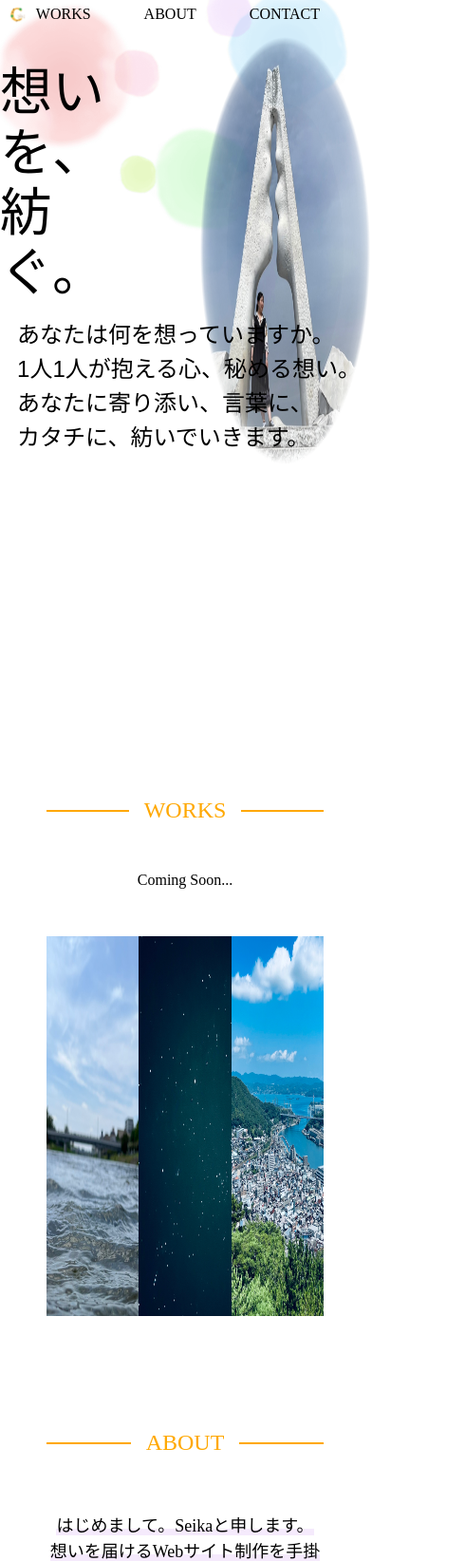
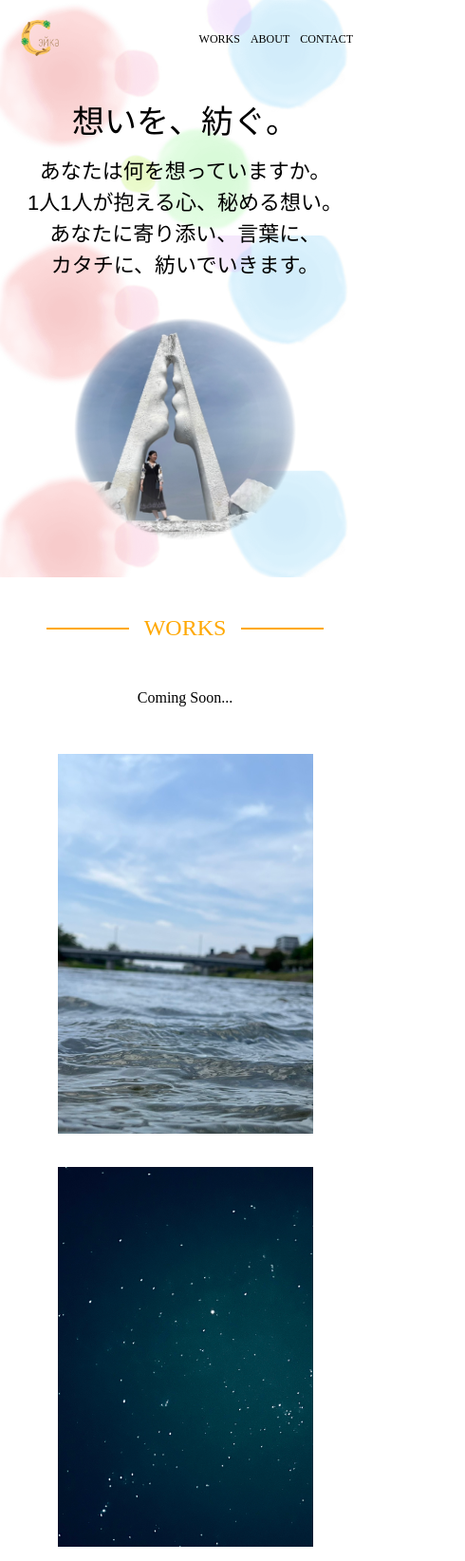
Before and after one commit to natsu-stmon/portfolio, a plain HTML site: page index.html in a window 390 px wide. Shown: the top 1644 px of the page at 95% size, 490 px wide, since content can reach past the window. Drawn offline with Linux system fonts and the light colour scheme; a web font is replaced by a local one.

Commit message:
Update style.css

```diff
--- a/css/style.css
+++ b/css/style.css
@@ -292,3 +292,91 @@ body {
   text-align: center;
   padding-bottom: 10px;
 }
+
+/* responsive */
+@media screen and (max-width: 480px) {
+  .header-logo {
+    width: 80px;
+  }
+
+  .header-nav-list {
+    margin-right: 10px;
+  }
+
+  .header-nav-item {
+    margin-right: 5px;
+  }
+
+  .header-nav-link {
+    font-size: 12px;
+  }
+
+  .kv {
+    height: max-content;
+    background-repeat: repeat;
+    flex-direction: column;
+    align-items: center;
+  }
+
+  .kv-txt {
+    margin-top: 28%;
+  }
+
+  .kv-ttl {
+    font-size: 34px;
+    text-align: center;
+  }
+
+  .kv-txt p {
+    position: relative;
+    font-size: 22px;
+    text-align: center;
+    transform: none;
+  }
+
+  .kv-img {
+    width: 60%;
+    height: 60%;
+    margin: 10% auto;
+  }
+
+  .works-list {
+    align-items: center;
+    flex-direction: column;
+  }
+
+  .works-item + .works-item {
+    margin-top: 35px;
+  }
+
+  .about-list {
+    align-items: center;
+    flex-direction: column;
+  }
+
+  .about-item + .about-item {
+    margin-top: 35px;
+  }
+
+  .contact-icon-item {
+    width: 60px;
+    height: 60px;
+  }
+
+  .contact-icon-item + .contact-icon-item {
+    margin-left: 50px;
+  }
+
+  .footer-logo {
+    width: 80px;
+  }
+
+  .footer-nav-list {
+    margin-right: 0px;
+  }
+
+  .footer-nav-item {
+    width: 30px;
+    margin-right: 20px;
+  }
+}
```
